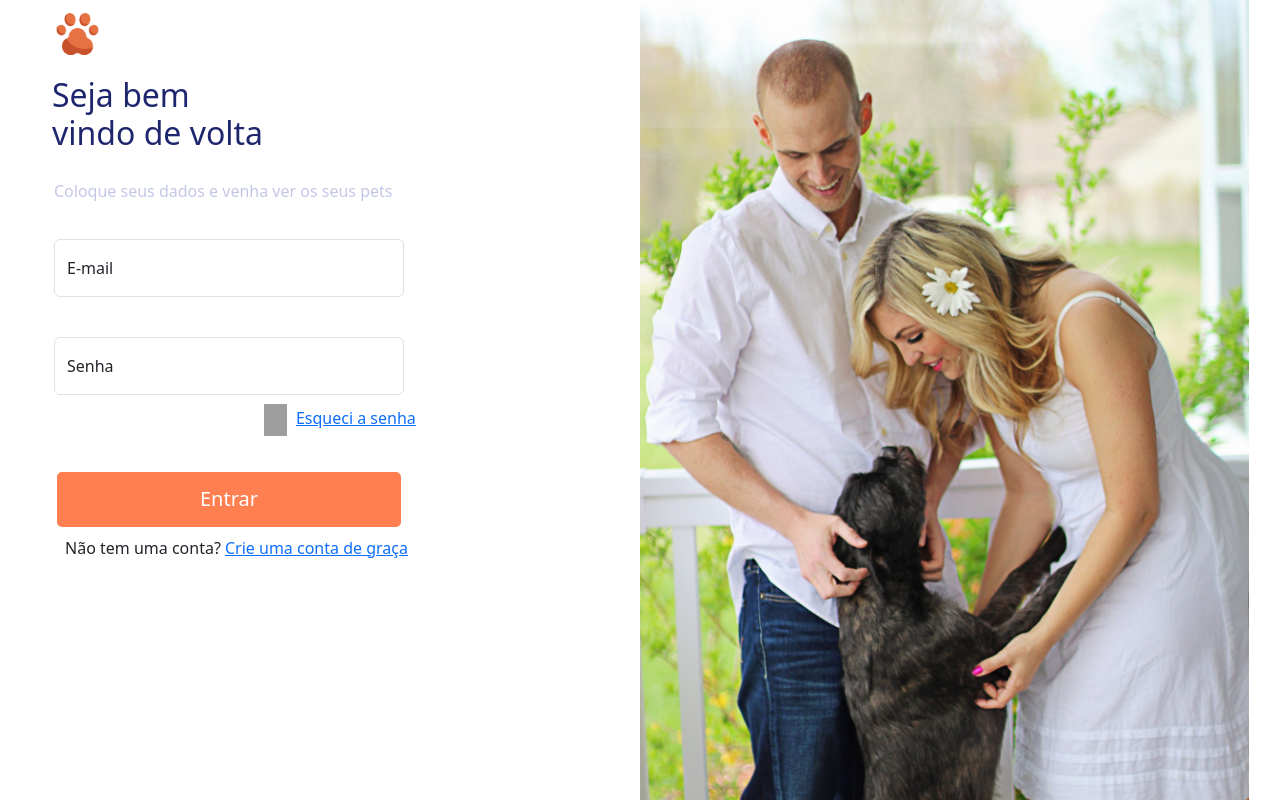
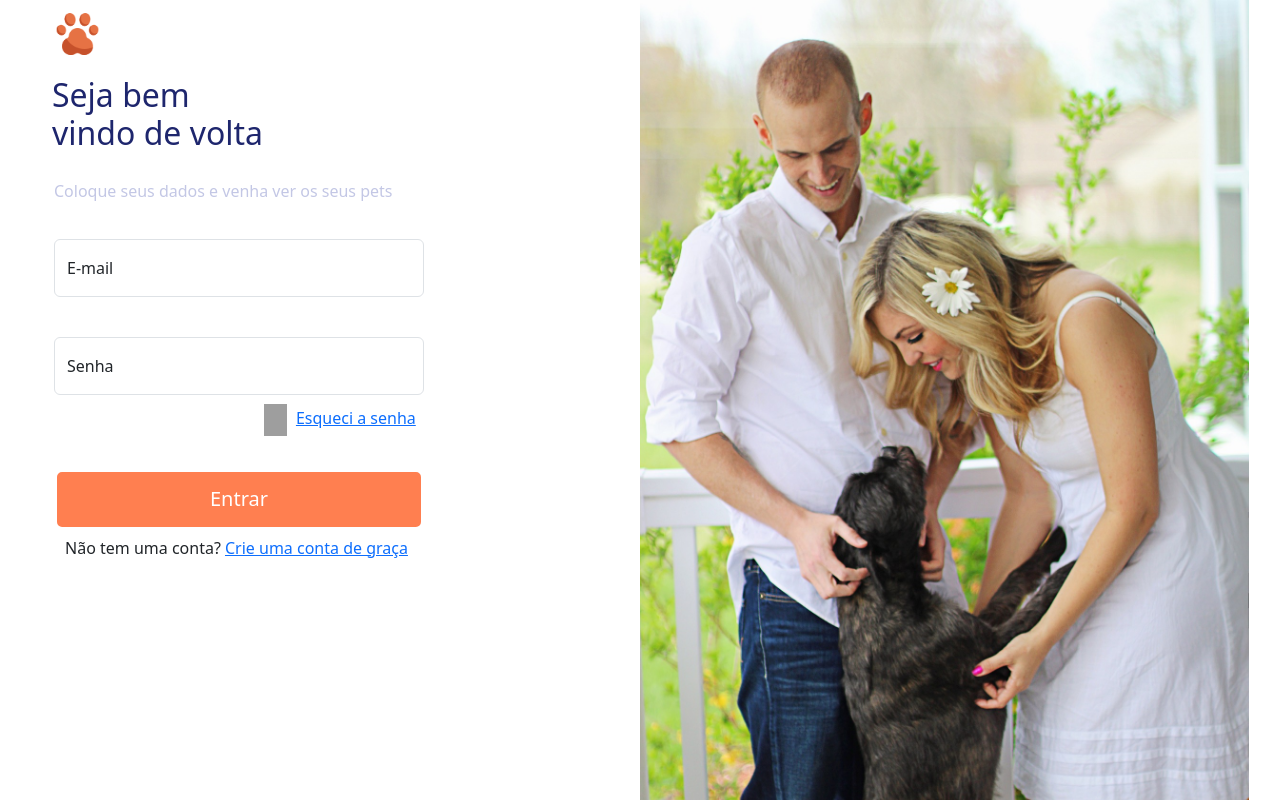
Before and after one commit to ZimboSebastiao/salva-pets2, a PHP site: page /login.html in a window 1280 px wide. Run offline with PHP 8.4, Linux system fonts and the light colour scheme; grey boxes are pictures that could not be loaded.

Commit message:
estilizando a pag login

```diff
--- a/assets/css/styles.css
+++ b/assets/css/styles.css
@@ -52,8 +52,7 @@ h1 {
 }
 
 .input {
-    width: 350px;
-
+    width: 370px;
 }
 
 .cadeado {
@@ -76,7 +75,7 @@ h1 {
 
 .botao {
     pointer-events: auto;
-    width: 350px;
+    width: 370px;
     height: 61px;
     background-color: #FF7F50;
     border: solid;
```
